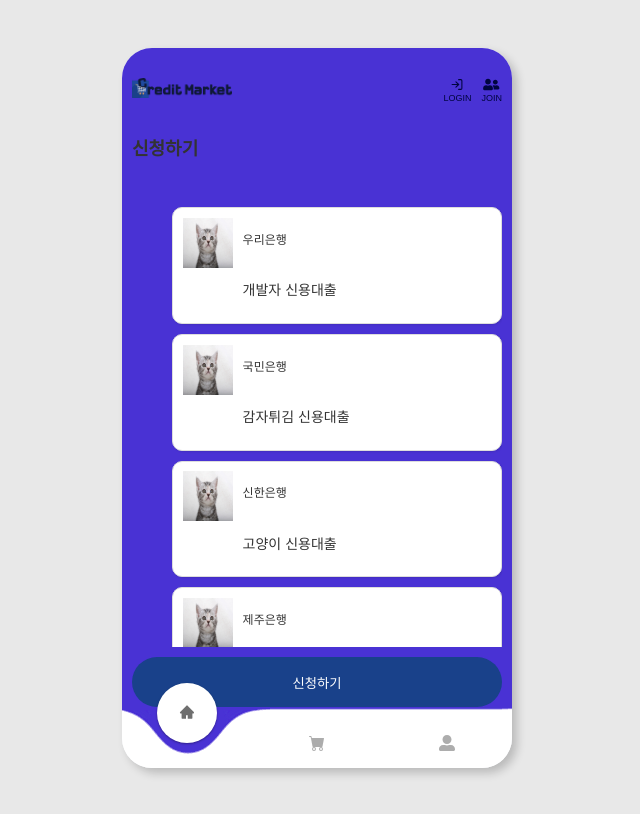
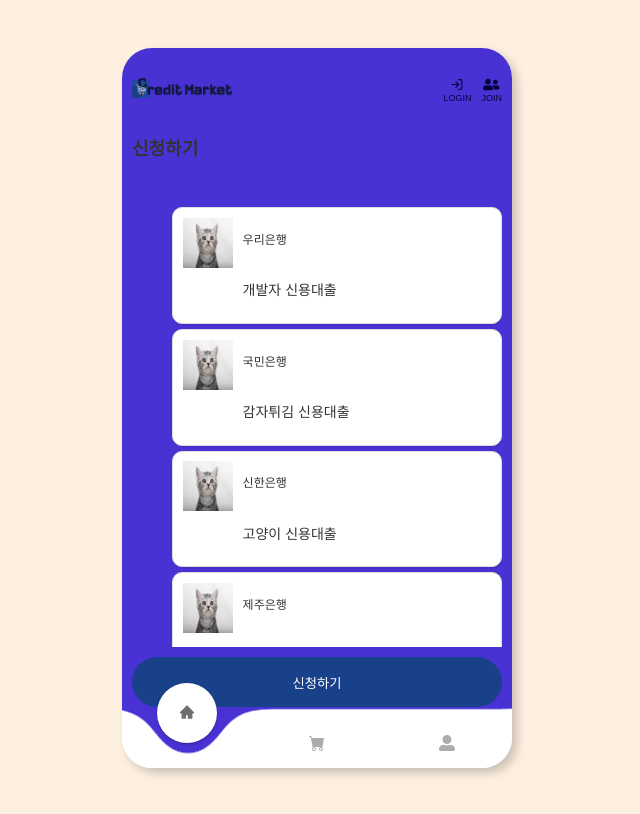
Before and after one commit to fastcampus-mini/credit-market-FE, a React (Vite) app: page /buy in a window 1280 px wide. Shown: the whole page, without its empty margins (323-963 px from the left). Built offline with nearby package versions, Linux system fonts and the light colour scheme; what emotion-reset would draw is missing.

Commit message:
Design: body background 수정

```diff
--- a/src/pages/Buy.tsx
+++ b/src/pages/Buy.tsx
@@ -87,7 +87,7 @@ const BuyContent = styled.div`
 const BuyItemContainer = styled.ul`
   display: flex;
   flex-direction: column;
-  gap: 10px;
+  gap: 5px;
 `;
 
 const PolicyContainer = styled.div`
--- a/src/styles/GlobalStyle.tsx
+++ b/src/styles/GlobalStyle.tsx
@@ -34,7 +34,7 @@ const style = css`
     justify-content: center;
     align-items: center;
     color: ${COLORS.mainText};
-    background: #e8e8e8;
+    background: ${COLORS.bodyBackground};
 
     #root {
       display: flex;
--- a/src/styles/colors.ts
+++ b/src/styles/colors.ts
@@ -6,8 +6,9 @@ const COLORS = {
   white: '#fff',
   black: '#000',
   mainText: '#333',
+  background: '#f9fbff',
+  bodyBackground: '#FDF0E0',
   homeBackground: '#4831d4',
-  background: '#f9fbff',
   checkbox: '#262e80',
   scrollbar: '#b1b1b1',
   textInput: '#D0DAEC',
```
